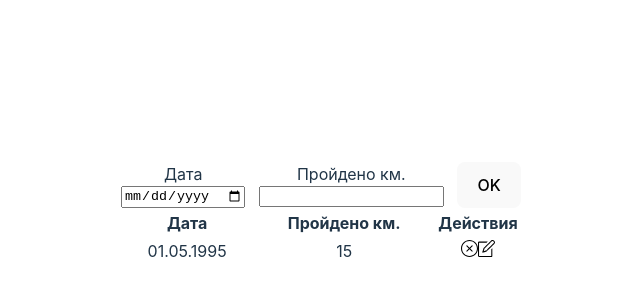
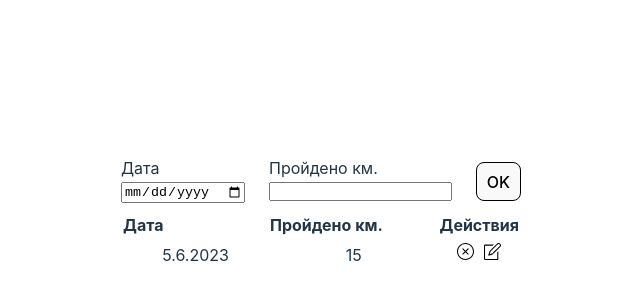
Before and after one commit to Go5710264/run-keeper, a React (Vite) app: page / in a window 1280 px wide. Shown: the part 186-486 px from the top of the page, without its empty margins (319-959 px from the left). Built offline with nearby package versions, Linux system fonts and the light colour scheme.

Commit message:
reorganized work with dates

```diff
--- a/src/App.css
+++ b/src/App.css
@@ -10,6 +10,7 @@
   justify-content: space-between;
 
   width: 400px;
+  height: 45px;
 }
 
 .form-data{
@@ -17,24 +18,50 @@
   flex-direction: column;
 }
 
-thead{
-
+.form-header{
+  text-align: left;
+  margin-bottom: 2px;
 }
 
-/* .table-heder{
+.input-distance{
+  padding: 0;
+  padding-left: 2px;
+}
+
+.form-button{
+  /* box-sizing: border-box;
+  height: 45px; */
+  margin-top: 6px;
+  padding: 5px 10px;
+  border: 1px solid black;
+}
+
+.table-header{
+  padding: 0;
+  padding-top: 10px;
   text-align: left;
-} */
+}
 
 table{
   width: 400px;
 }
 
+td{
+  padding: 0;
+  height: 20px;
+}
+
 .action{
-  width: 80px;
+  width: 75px;
+}
+
+.date{
+  width: 145px;
 }
 
 .icon{
   width: 17px;
+  margin: 4px 5px;
 }
 
 .icon:hover{
--- a/src/components/CompletedTraining.jsx
+++ b/src/components/CompletedTraining.jsx
@@ -3,10 +3,19 @@ import close from '../assets/close.svg';
 import editing from '../assets/editing.svg'
 
 const CompletedTraining = ( {workout, onRemove, onEditing} ) => {
-    // console.log( onEditing(workout.id))
+
+    const returnDate = (value) => {
+        let invertedDate = new Date(value);
+
+        return (
+            invertedDate.getDate() +'.' +
+            (invertedDate.getMonth() + 1) + '.' +
+            invertedDate.getFullYear()
+        )
+    }
     return (
         <tr>
-            <td>{workout.trainingInfo.date}</td>
+            <td>{returnDate(workout.trainingInfo.date)}</td>
             <td>{workout.trainingInfo.distance}</td>
             <td>
                 <img
--- a/src/components/DataEntryForm.jsx
+++ b/src/components/DataEntryForm.jsx
@@ -22,12 +22,14 @@ const DataEntryForm = ({ onAddWorkout }) => {
 
     const dateHandler = (event) => {
 
-        let invertedDate = event.target.value
-        .split('-')
-        .reverse()
-        .join('.');
+        const timestamp = new Date(event.target.value).getTime();
 
-        setInfo({...trainingInfo, date: invertedDate})
+        // let invertedDate = event.target.value
+        // .split('-')
+        // .reverse()
+        // .join('.');
+
+        setInfo({...trainingInfo, date: timestamp})
     }
 
     const distanceHandler = (event) => {
@@ -39,16 +41,16 @@ const DataEntryForm = ({ onAddWorkout }) => {
         <form className="form-submit" onSubmit={handlerSubmit}>
 
             <div className="form-data">
-                <label htmlFor="date">Дата</label>
+                <label htmlFor="date" className="form-header">Дата</label>
                 <input type="date" name="date" onChange={dateHandler}/>
             </div>
 
             <div className="form-data">
-                <label htmlFor="distance">Пройдено км.</label>
-                <input type="text" name="distance"onChange={distanceHandler}/>
+                <label htmlFor="distance" className="form-header">Пройдено км.</label>
+                <input className='input-distance' type="text" name="distance"onChange={distanceHandler}/>
             </div>
 
-            <button>OK</button>
+            <button className="form-button">OK</button>
 
         </form>
     )
--- a/src/components/Statistics.jsx
+++ b/src/components/Statistics.jsx
@@ -2,14 +2,13 @@ import PropTypes from 'prop-types';
 import CompletedTraining from './CompletedTraining';
 
 const Statistics = ( {training, onRemove, onEditing} ) => {
-    console.log(training)
     return (
         <table>
             <thead>
                 <tr>
-                    <th className='table-heder'>Дата</th>
-                    <th className='table-heder'>Пройдено км.</th>
-                    <th className='action table-heder'>Действия</th>
+                    <th className='table-header date'>Дата</th>
+                    <th className='table-header'>Пройдено км.</th>
+                    <th className='table-header action'>Действия</th>
                 </tr>
             </thead>
             <tbody>
--- a/src/components/TrainingTable.jsx
+++ b/src/components/TrainingTable.jsx
@@ -10,7 +10,7 @@ const TrainingTable = () => {
         {
             id: nanoid(),
             trainingInfo: {
-                date: "01.05.1995",
+                date: 1686000000000,
                 distance: '15'
             }
         }
@@ -18,6 +18,10 @@ const TrainingTable = () => {
 
     const addWorkout = (workout) => {
         setWorkout((preTraining) => [...preTraining, workout])
+        training.sort((a, b) =>
+            a.trainingInfo.date < b.trainingInfo.date ? 1 : -1
+        )
+        // console.log(arr)
     }
 
     const deleteWorkout = (workoutId) => {
```
